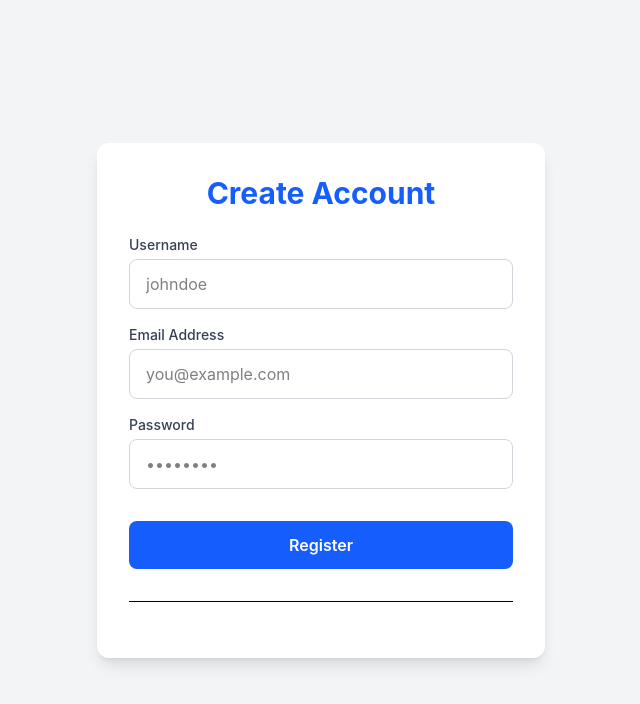
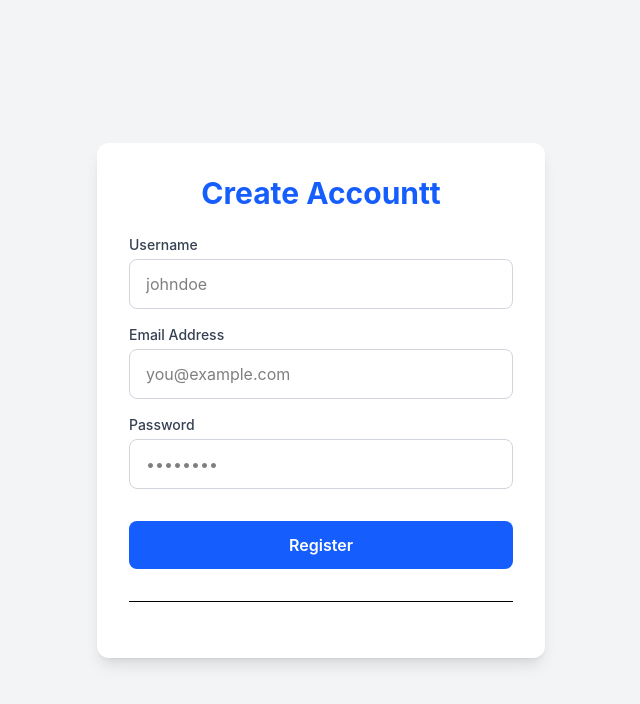
Before and after one commit to dipak560035/chat-app, a React app in the folder frontend/: page / in a window 1280 px wide. Both pictures are taken after typing "name@example.com", "Sample123" into the empty fields and a click on the button "Create Account". Shown: the top 704 px of the page, without its empty margins (319-959 px from the left). Built offline with nearby package versions, Linux system fonts and the light colour scheme; no server answers; the HTML template or start-up script is replaced by a standard one.

Commit message:
Update Register.jsx

```diff
--- a/frontend/src/components/Register.jsx
+++ b/frontend/src/components/Register.jsx
@@ -28,7 +28,7 @@
   return (
     <div className="flex items-center justify-center min-h-screen bg-gray-100 p-4">
       <div className="bg-white p-8 rounded-xl shadow-lg w-full max-w-md">
-        <h2 className="text-3xl font-bold mb-6 text-center text-blue-600">Create Account</h2>
+        <h2 className="text-3xl font-bold mb-6 text-center text-blue-600">Create Accountt</h2>
 
         {error && (
           <div className="bg-red-100 border-l-4 border-red-500 text-red-700 p-4 mb-6 rounded" role="alert">
```
